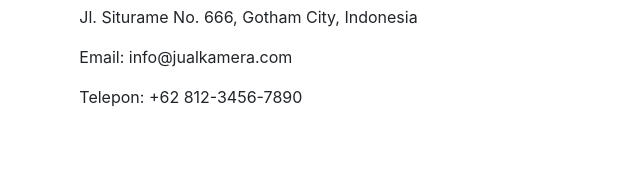
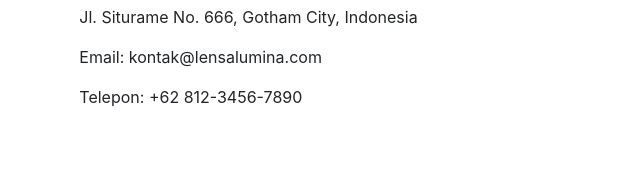
Before and after one commit to Tokioshi/Camera, a plain HTML site: page index.html in a window 1280 px wide. Shown: the part 3641-3831 px from the top of the page, 629-1269 px from the left. Drawn offline with nearby package versions, Linux system fonts and the light colour scheme.

Commit message:
Finisheed

```diff
--- a/index.html
+++ b/index.html
@@ -171,7 +171,7 @@
           <div>
             <h4>Alamat Kami</h4>
             <p>Jl. Siturame No. 666, Gotham City, Indonesia</p>
-            <p>Email: info@jualkamera.com</p>
+            <p>Email: kontak@lensalumina.com</p>
             <p>Telepon: +62 812-3456-7890</p>
           </div>
         </div>
```
